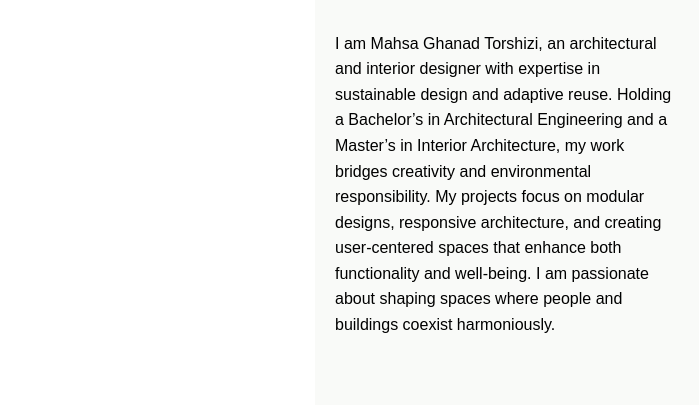
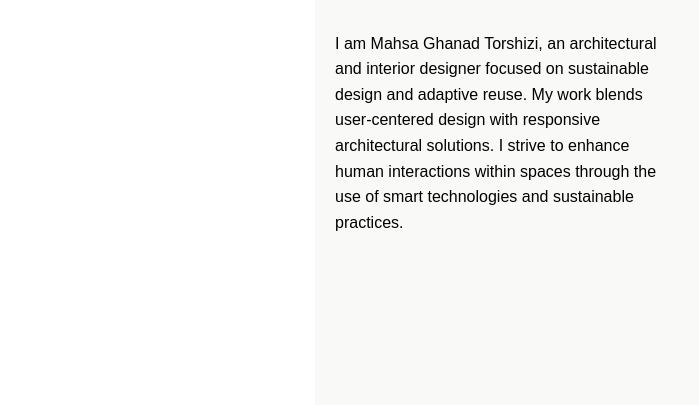
Before and after one commit to Mahsagt/My-Portfolio, a plain HTML site: page index.html in a window 1280 px wide. Shown: the part 218-623 px from the top of the page, 581-1280 px from the left. Drawn offline with Linux system fonts and the light colour scheme.

Commit message:
Update index.html
Updated website content

```diff
--- a/index.html
+++ b/index.html
@@ -274,7 +274,7 @@
             <div class="image-box">
                 <img src="images/intro-picture.jpg" alt="Mahsa Ghanad Torshizi" class="intro-picture">
                 <div class="note-box">
-                    <p>I am Mahsa Ghanad Torshizi, an architectural and interior designer with expertise in sustainable design and adaptive reuse. Holding a Bachelor’s in Architectural Engineering and a Master’s in Interior Architecture, my work bridges creativity and environmental responsibility. My projects focus on modular designs, responsive architecture, and creating user-centered spaces that enhance both functionality and well-being. I am passionate about shaping spaces where people and buildings coexist harmoniously.</p>
+                    <p>I am Mahsa Ghanad Torshizi, an architectural and interior designer focused on sustainable design and adaptive reuse. My work blends user-centered design with responsive architectural solutions. I strive to enhance human interactions within spaces through the use of smart technologies and sustainable practices.</p>
                 </div>
             </div>
         </div>
```
